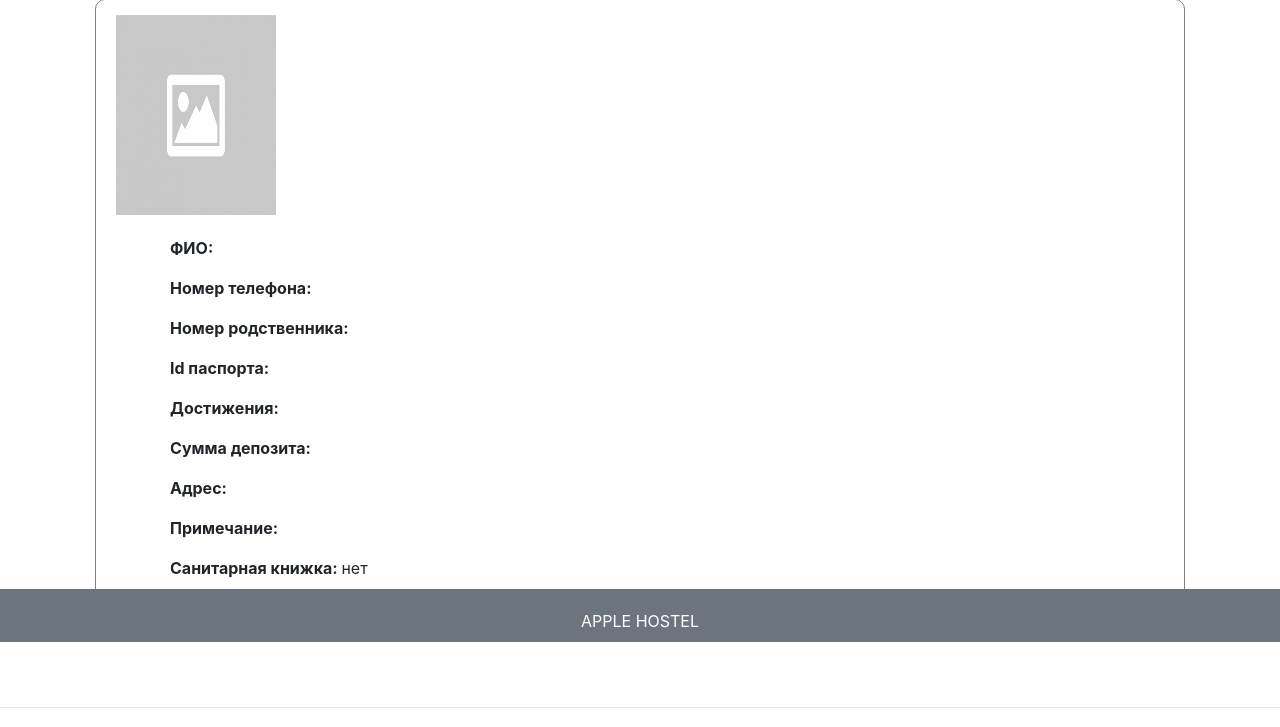
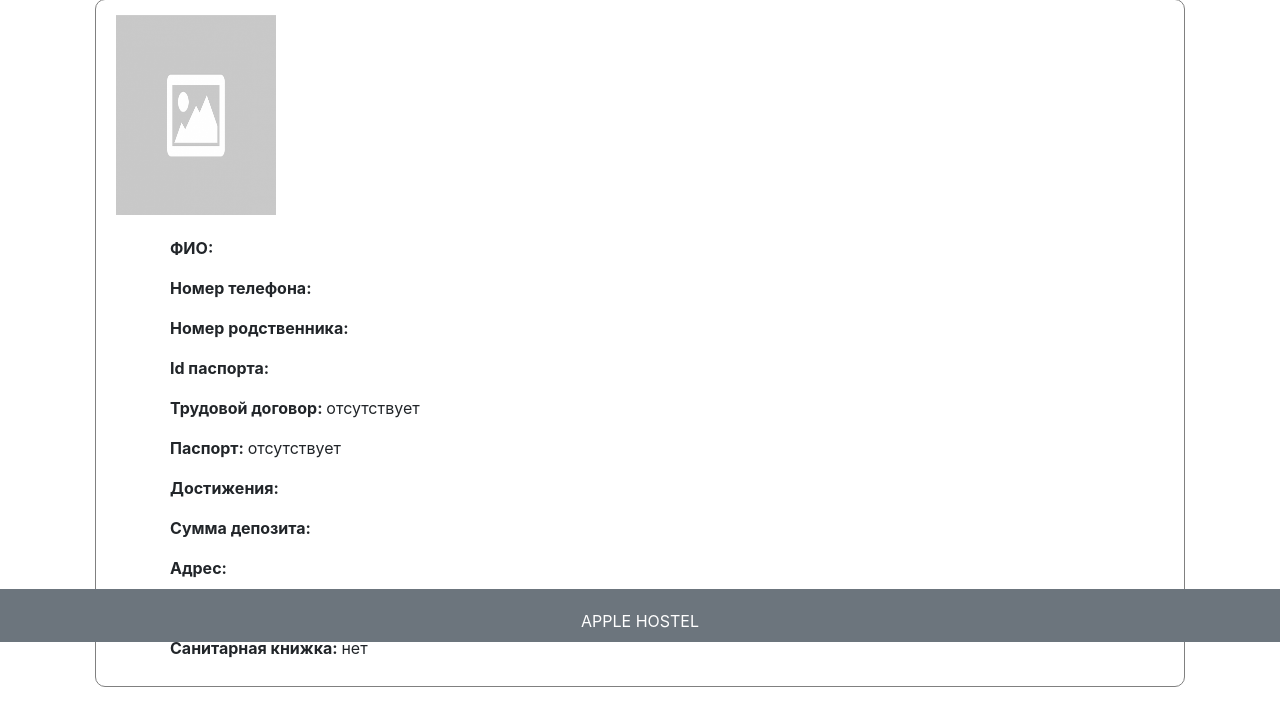
Before and after one commit to dshwets/ESDP-project, a Django app: template source/employees/templates/employee_detail.html in a window 1280 px wide. Shown: the part 158-885 px from the top of the page. Run offline with Django 3.2, Linux system fonts and the light colour scheme; the template is opened without the code that fills it, so the values that code supplies are empty; some libraries are stand-ins or nearby versions.

Commit message:
#149 добавление сообщения об отсутствии документа если не прикрепили

```diff
--- a/source/employees/templates/employee_detail.html
+++ b/source/employees/templates/employee_detail.html
@@ -27,9 +27,11 @@
     {% if employee.labor_contract %}
         <p class="card-text"><b>{% trans 'Трудовой договор: ' %}</b> <a href=" {{ employee.labor_contract.url }}">{{ employee.labor_contract}}</a></p>
         {% endif %}
+    <p class="card-text"><b>{% trans 'Трудовой договор: ' %}</b> {% trans 'отсутствует' %}</p>
     {% if employee.passport %}
         <p class="card-text"><b>{% trans 'Паспорт: ' %}</b> <a href=" {{ employee.passport.url }}">{{ employee.passport}}</a></p>
            {% endif %}
+    <p class="card-text"><b>{% trans 'Паспорт: ' %}</b>{% trans 'отсутствует' %} </p>
         <p class="card-text"><b>{% trans 'Достижения: ' %}</b>{{ employee.achievement }}</p>
         <p class="card-text"><b>{% trans 'Сумма депозита: ' %}</b>{{ employee.deposit_amount }}</p>
         <p class="card-text"><b>{% trans 'Адрес: ' %}</b>{{ employee.address }}</p>
```
